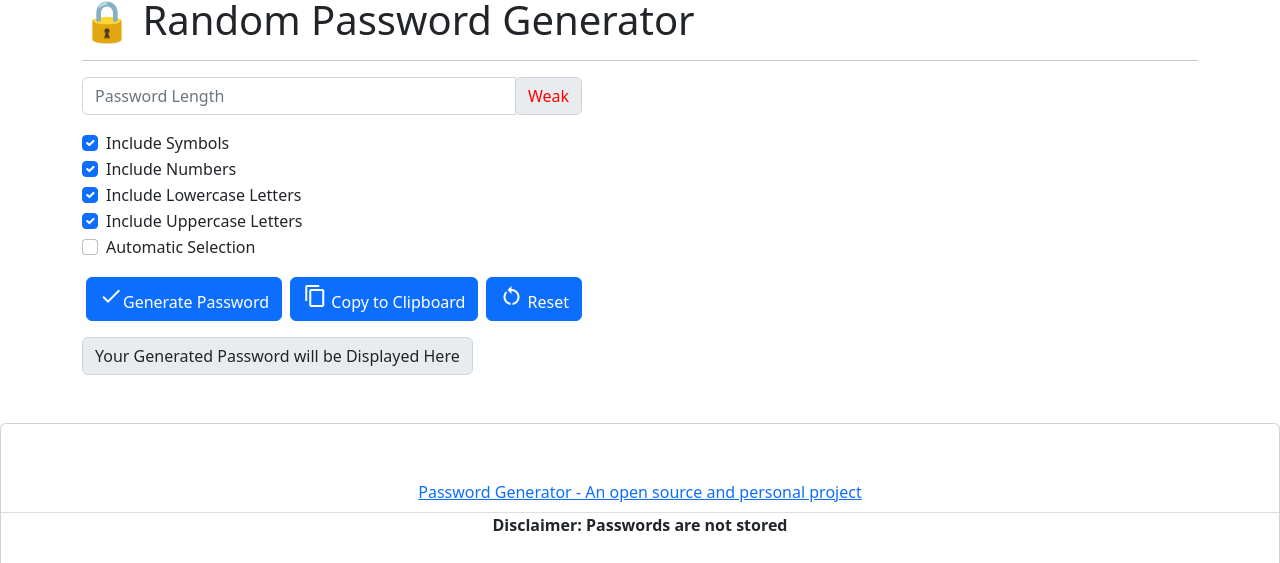
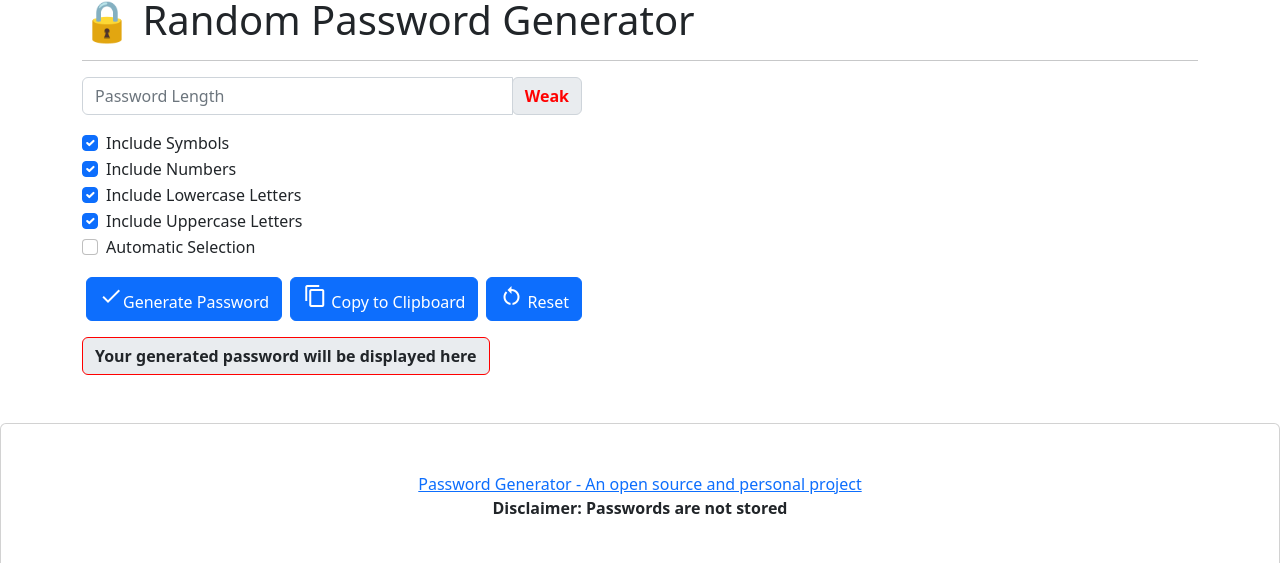
Before and after one commit to iamreiyn/password-generator, a React (Create React App) app: page / in a window 1280 px wide. Shown: the part 378-941 px from the top of the page. Built offline with nearby package versions, Linux system fonts and the light colour scheme; the HTML template or start-up script is replaced by a standard one.

Commit message:
Improved interface and checks

```diff
--- a/src/components/Footer.jsx
+++ b/src/components/Footer.jsx
@@ -6,7 +6,7 @@ function Footer() {
 
             <div class="card">
   <ul className="list-group list-group-flush my-5">
-    <li className="list-group-item"><center><a href="https://github.com/renisal">Password Generator - An open source and personal project</a></center></li>
+    <center><a href="https://github.com/renisal">Password Generator - An open source and personal project</a></center>
     <center><strong>Disclaimer: Passwords are not stored</strong></center>
   </ul>
 </div>
--- a/src/components/Structure.jsx
+++ b/src/components/Structure.jsx
@@ -7,7 +7,7 @@ function Structure() {
   let numbers = true;
   let passwordLength = 12;
   const [sensitivity, setSens] = useState("Weak");
-  const [pass, setPass] = useState("Your Generated Password will be Displayed Here");
+  const [pass, setPass] = useState("Your generated password will be displayed here");
 
   function setLength() {
     passwordLength = document.getElementById("inputlength").value;
@@ -104,7 +104,7 @@ function Structure() {
         <input
           id="inputlength"
           onClick={setLength}
-          type="text"
+          type="number"
           className="form-control"
           placeholder="Password Length"
           aria-label="Password Length"
@@ -112,7 +112,7 @@ function Structure() {
         />
         <div className="input-group-append">
           <span className="input-group-text" id="basic-addon2" style={{color: sensitivity==="Weak"?"red":"green"}}>
-            {sensitivity}
+            <strong>{sensitivity}</strong>
           </span>
         </div>
       </div>
@@ -198,7 +198,7 @@ function Structure() {
       </button>
 
       <div className="input-group">
-        <span className="input-group-text">{pass}</span>
+        <span className="input-group-text" style={{borderColor: sensitivity==="Weak"?"red":"green"}}><strong>{pass}</strong></span>
       </div>
     </div>
   );
```
Also changed, not shown: 1 other file (tests, documents, lock files or other folders).
